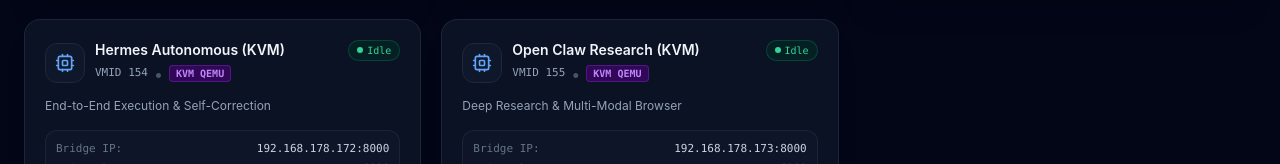
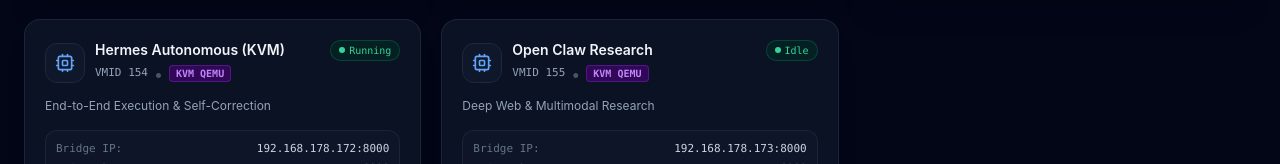
Before and after one commit to Leon-Domenic/antigravity-cockpit, a Next.js app in the folder cockpit-web/: page /fleet in a window 1280 px wide. Shown: the part 456-620 px from the top of the page. Built offline with nearby package versions, Linux system fonts and the light colour scheme; no server answers.

Commit message:
fix: add QueryErrorBoundary across all pages for cloud resilience

```diff
--- a/cockpit-web/app/ceo/page.tsx
+++ b/cockpit-web/app/ceo/page.tsx
@@ -15,9 +15,22 @@
   Layers,
   Sparkles
 } from "lucide-react";
+import { QueryErrorBoundary } from "@/components/QueryErrorBoundary";
+
+function CeoWithQuery() {
+  const convexOrders = useQuery(api.ceo.listWorkOrders);
+  return <CeoView convexOrders={convexOrders} />;
+}
 
 export default function CeoPage() {
-  const convexOrders = useQuery(api.ceo.listWorkOrders);
+  return (
+    <QueryErrorBoundary fallback={<CeoView convexOrders={[]} />}>
+      <CeoWithQuery />
+    </QueryErrorBoundary>
+  );
+}
+
+function CeoView({ convexOrders }: { convexOrders: any }) {
   const [title, setTitle] = useState("");
   const [directive, setDirective] = useState("");
   const [assignedTo, setAssignedTo] = useState("agent-1");
--- a/cockpit-web/app/fleet/page.tsx
+++ b/cockpit-web/app/fleet/page.tsx
@@ -19,16 +19,9 @@
   Terminal,
   X
 } from "lucide-react";
+import { QueryErrorBoundary } from "@/components/QueryErrorBoundary";
 
-export default function FleetPage() {
-  const convexAgents = useQuery(api.agents.listAgents);
-  const { t } = useLanguage();
-  const [selectedVncAgent, setSelectedVncAgent] = useState<any | null>(null);
-  const [syncingId, setSyncingId] = useState<string | null>(null);
-  const [statusMsg, setStatusMsg] = useState<string | null>(null);
-
-  // Fallback if Convex is initializing
-  const agents = (convexAgents && convexAgents.length > 0) ? convexAgents : [
+const DEFAULT_AGENTS = [
   {
     agentId: "agent-1",
     vmid: 151,
@@ -75,21 +68,43 @@
     ip: "192.168.178.172",
     port: 8000,
     vncPort: 6080,
-      status: "idle",
+    status: "running",
   },
   {
     agentId: "agent-6",
     vmid: 155,
-      name: "Open Claw Research (KVM)",
-      type: "open-claw",
+    name: "Open Claw Research",
+    type: "claw",
     vmType: "qemu",
-      role: "Deep Research & Multi-Modal Browser",
+    role: "Deep Web & Multimodal Research",
     ip: "192.168.178.173",
     port: 8000,
     vncPort: 6080,
     status: "idle",
   },
 ];
+
+function FleetWithQuery() {
+  const convexAgents = useQuery(api.agents.listAgents);
+  return <FleetView rawAgents={convexAgents} />;
+}
+
+export default function FleetPage() {
+  return (
+    <QueryErrorBoundary fallback={<FleetView rawAgents={null} />}>
+      <FleetWithQuery />
+    </QueryErrorBoundary>
+  );
+}
+
+function FleetView({ rawAgents }: { rawAgents: any[] | undefined | null }) {
+  const { t } = useLanguage();
+  const [selectedVncAgent, setSelectedVncAgent] = useState<any | null>(null);
+  const [syncingId, setSyncingId] = useState<string | null>(null);
+  const [statusMsg, setStatusMsg] = useState<string | null>(null);
+
+  // Fallback if Convex is initializing
+  const agents = (rawAgents && rawAgents.length > 0) ? rawAgents : DEFAULT_AGENTS;
 
   const handleEnsureWorkspace = async (ag: any) => {
     setSyncingId(ag.agentId);
--- a/cockpit-web/app/settings/page.tsx
+++ b/cockpit-web/app/settings/page.tsx
@@ -16,10 +16,23 @@
   GitBranch,
   Lock
 } from "lucide-react";
+import { QueryErrorBoundary } from "@/components/QueryErrorBoundary";
+
+function SettingsWithQuery() {
+  const gitConfig = useQuery(api.git.getGitConfig);
+  const users = useQuery(api.users.listUsers) || [];
+  return <SettingsView gitConfig={gitConfig} users={users} />;
+}
 
 export default function SettingsPage() {
-  const gitConfig = useQuery(api.git.getGitConfig);
-  const users = useQuery(api.users.listUsers) || [];
+  return (
+    <QueryErrorBoundary fallback={<SettingsView gitConfig={null} users={[]} />}>
+      <SettingsWithQuery />
+    </QueryErrorBoundary>
+  );
+}
+
+function SettingsView({ gitConfig, users }: { gitConfig: any; users: any[] }) {
 
   const [provider, setProvider] = useState("github");
   const [token, setToken] = useState("");
--- a/cockpit-web/app/workspaces/page.tsx
+++ b/cockpit-web/app/workspaces/page.tsx
@@ -21,10 +21,23 @@
   X,
   Send
 } from "lucide-react";
+import { QueryErrorBoundary } from "@/components/QueryErrorBoundary";
+
+function WorkspacesWithQuery() {
+  const convexWorkspaces = useQuery(api.workspaces.listWorkspaces);
+  const gitConfig = useQuery(api.git.getGitConfig);
+  return <WorkspacesView convexWorkspaces={convexWorkspaces} gitConfig={gitConfig} />;
+}
 
 export default function WorkspacesPage() {
-  const convexWorkspaces = useQuery(api.workspaces.listWorkspaces);
-  const gitConfig = useQuery(api.git.getGitConfig);
+  return (
+    <QueryErrorBoundary fallback={<WorkspacesView convexWorkspaces={[]} gitConfig={null} />}>
+      <WorkspacesWithQuery />
+    </QueryErrorBoundary>
+  );
+}
+
+function WorkspacesView({ convexWorkspaces, gitConfig }: { convexWorkspaces: any; gitConfig: any }) {
 
   const [showCreateModal, setShowCreateModal] = useState(false);
   const [showCommitModal, setShowCommitModal] = useState<any | null>(null);
--- /dev/null
+++ b/cockpit-web/components/QueryErrorBoundary.tsx
@@ -0,0 +1,34 @@
+"use client";
+
+import React, { Component, ReactNode } from "react";
+
+interface Props {
+  fallback: ReactNode;
+  children: ReactNode;
+}
+
+interface State {
+  hasError: boolean;
+}
+
+export class QueryErrorBoundary extends Component<Props, State> {
+  constructor(props: Props) {
+    super(props);
+    this.state = { hasError: false };
+  }
+
+  static getDerivedStateFromError() {
+    return { hasError: true };
+  }
+
+  componentDidCatch(error: any) {
+    console.warn("Convex Query Error caught by boundary; gracefully rendering offline fallback.", error);
+  }
+
+  render() {
+    if (this.state.hasError) {
+      return this.props.fallback;
+    }
+    return this.props.children;
+  }
+}
```
Lines whose indentation alone changed are shown as unchanged.
